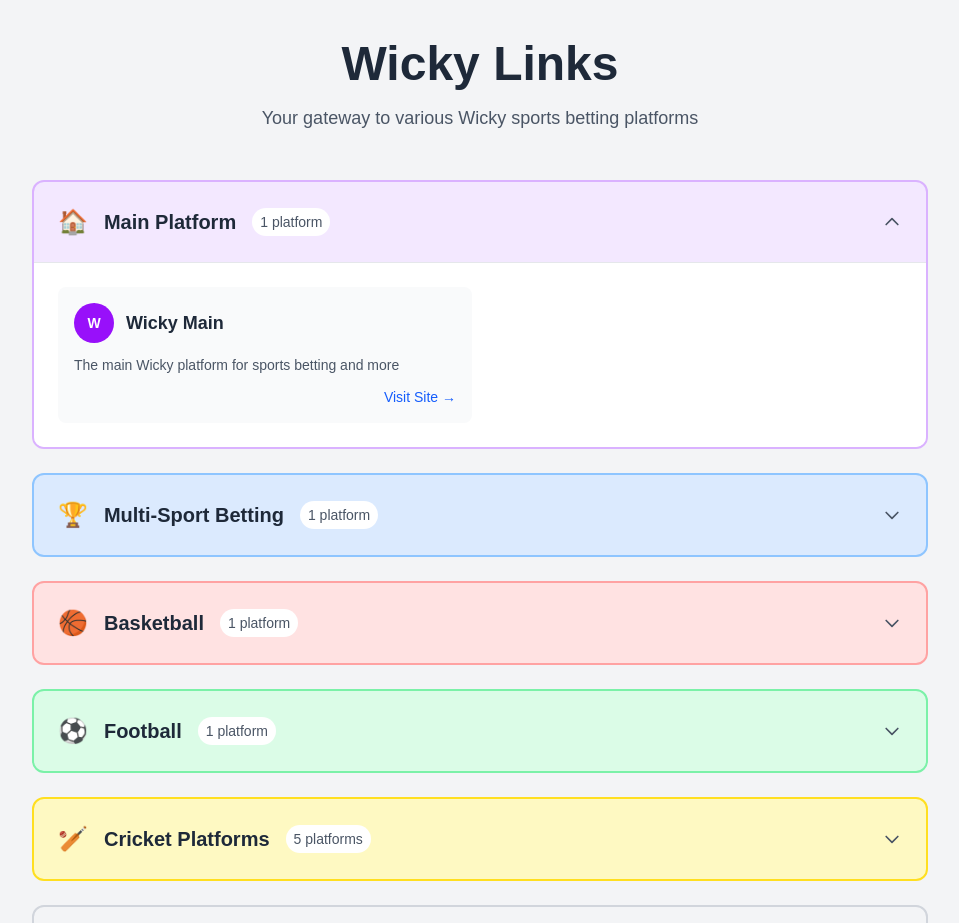
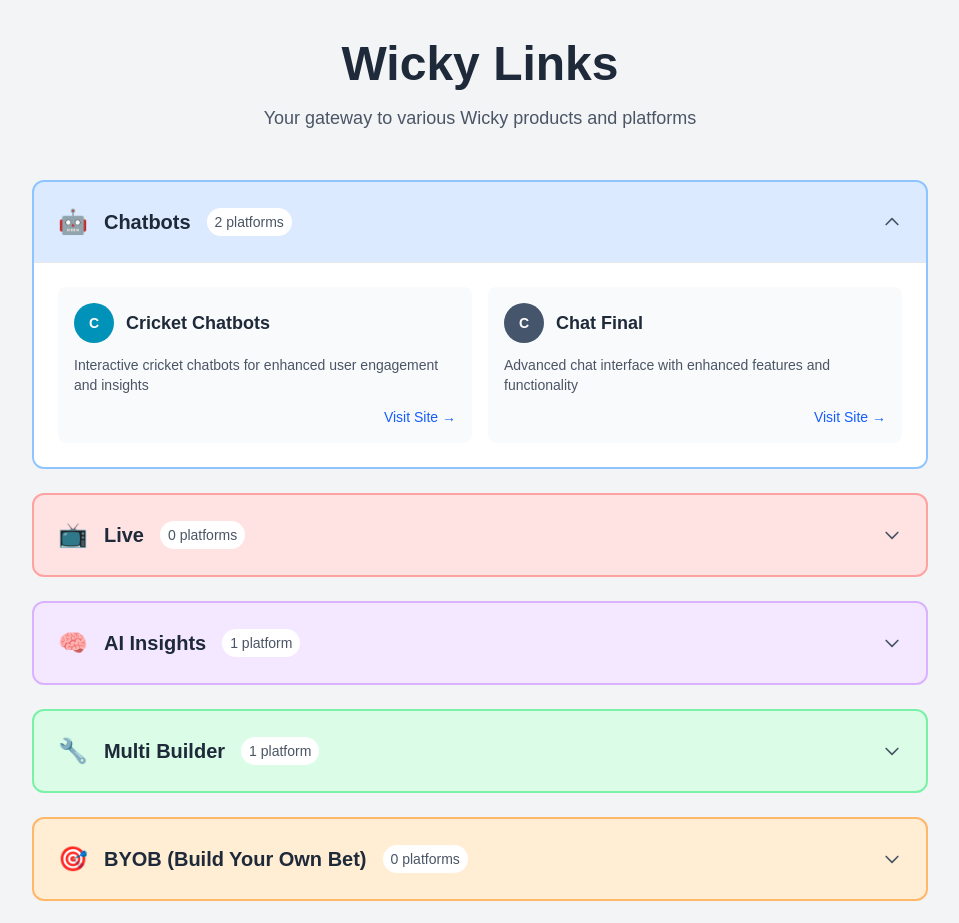
Before and after one commit to wickyaf123/wicky_links, a Next.js app: page / in a window 1280 px wide. Shown: the top 923 px of the page, without its empty margins (160-1119 px from the left). Built offline with nearby package versions, Linux system fonts and the light colour scheme.

Commit message:
Reorganize links into product-based categories: Chatbots, Live, AI Insights, Multi Builder, BYOB, Content Generator, Teams, and Miscellaneous

```diff
--- a/src/app/page.tsx
+++ b/src/app/page.tsx
@@ -3,7 +3,7 @@
 import { useState } from 'react';
 
 export default function Home() {
-  const [openCategories, setOpenCategories] = useState<string[]>(['main']);
+  const [openCategories, setOpenCategories] = useState<string[]>(['chatbots']);
 
   const toggleCategory = (categoryId: string) => {
     setOpenCategories(prev =>
@@ -15,26 +15,55 @@ export default function Home() {
 
   const categories = [
     {
-      id: 'main',
-      title: 'Main Platform',
-      icon: '🏠',
+      id: 'chatbots',
+      title: 'Chatbots',
+      icon: '🤖',
+      color: 'bg-blue-100 dark:bg-blue-900/30',
+      borderColor: 'border-blue-300 dark:border-blue-700',
+      links: [
+        {
+          name: "Cricket Chatbots",
+          url: "https://chatbots-cric-hor-frontend.vercel.app/",
+          description: "Interactive cricket chatbots for enhanced user engagement and insights",
+          color: "bg-cyan-600",
+        },
+        {
+          name: "Chat Final",
+          url: "https://chatfinalfrontend.vercel.app/",
+          description: "Advanced chat interface with enhanced features and functionality",
+          color: "bg-slate-600",
+        },
+      ]
+    },
+    {
+      id: 'live',
+      title: 'Live',
+      icon: '📺',
+      color: 'bg-red-100 dark:bg-red-900/30',
+      borderColor: 'border-red-300 dark:border-red-700',
+      links: []
+    },
+    {
+      id: 'ai-insights',
+      title: 'AI Insights',
+      icon: '🧠',
       color: 'bg-purple-100 dark:bg-purple-900/30',
       borderColor: 'border-purple-300 dark:border-purple-700',
       links: [
         {
-          name: "Wicky Main",
-          url: "https://wicky-alpha.vercel.app/",
-          description: "The main Wicky platform for sports betting and more",
-          color: "bg-purple-600",
+          name: "Cricket Insights Pro",
+          url: "https://insights-frontend-1.vercel.app/",
+          description: "AI-Powered Match Analytics & Strategy with 6 AI Agents for cricket",
+          color: "bg-teal-600",
         },
       ]
     },
     {
-      id: 'multi-sport',
-      title: 'Multi-Sport Betting',
-      icon: '🏆',
-      color: 'bg-blue-100 dark:bg-blue-900/30',
-      borderColor: 'border-blue-300 dark:border-blue-700',
+      id: 'multi-builder',
+      title: 'Multi Builder',
+      icon: '🔧',
+      color: 'bg-green-100 dark:bg-green-900/30',
+      borderColor: 'border-green-300 dark:border-green-700',
       links: [
         {
           name: "Multi Builder",
@@ -45,42 +74,54 @@ export default function Home() {
       ]
     },
     {
-      id: 'basketball',
-      title: 'Basketball',
-      icon: '🏀',
-      color: 'bg-red-100 dark:bg-red-900/30',
-      borderColor: 'border-red-300 dark:border-red-700',
+      id: 'byob',
+      title: 'BYOB (Build Your Own Bet)',
+      icon: '🎯',
+      color: 'bg-orange-100 dark:bg-orange-900/30',
+      borderColor: 'border-orange-300 dark:border-orange-700',
+      links: []
+    },
+    {
+      id: 'content-generator',
+      title: 'Content Generator',
+      icon: '✍️',
+      color: 'bg-teal-100 dark:bg-teal-900/30',
+      borderColor: 'border-teal-300 dark:border-teal-700',
+      links: []
+    },
+    {
+      id: 'teams',
+      title: 'Teams',
+      icon: '👥',
+      color: 'bg-indigo-100 dark:bg-indigo-900/30',
+      borderColor: 'border-indigo-300 dark:border-indigo-700',
+      links: []
+    },
+    {
+      id: 'miscellaneous',
+      title: 'Miscellaneous',
+      icon: '📦',
+      color: 'bg-gray-100 dark:bg-gray-800/30',
+      borderColor: 'border-gray-300 dark:border-gray-600',
       links: [
+        {
+          name: "Wicky Main",
+          url: "https://wicky-alpha.vercel.app/",
+          description: "The main Wicky platform for sports betting and more",
+          color: "bg-purple-600",
+        },
         {
           name: "NBA",
           url: "https://nba-frontend-woad.vercel.app/",
           description: "NBA betting platform and statistics",
           color: "bg-red-600",
         },
-      ]
-    },
-    {
-      id: 'football',
-      title: 'Football',
-      icon: '⚽',
-      color: 'bg-green-100 dark:bg-green-900/30',
-      borderColor: 'border-green-300 dark:border-green-700',
-      links: [
         {
           name: "Premier League",
           url: "https://epl-frontend-oqbw.vercel.app/",
           description: "Premier League betting assistant with real-time insights",
           color: "bg-green-600",
         },
-      ]
-    },
-    {
-      id: 'cricket',
-      title: 'Cricket Platforms',
-      icon: '🏏',
-      color: 'bg-yellow-100 dark:bg-yellow-900/30',
-      borderColor: 'border-yellow-300 dark:border-yellow-700',
-      links: [
         {
           name: "Fantasy Team Builder",
           url: "https://ipl-fantsay1004-git-main-mayurs-projects-b6048be7.vercel.app/",
@@ -105,33 +146,6 @@ export default function Home() {
           description: "BBL batting analytics with AI-powered insights and statistics",
           color: "bg-pink-600",
         },
-        {
-          name: "Cricket Insights Pro",
-          url: "https://insights-frontend-1.vercel.app/",
-          description: "AI-Powered Match Analytics & Strategy with 6 AI Agents for cricket",
-          color: "bg-teal-600",
-        },
-      ]
-    },
-    {
-      id: 'chat-ai',
-      title: 'Chat & AI Tools',
-      icon: '🤖',
-      color: 'bg-gray-100 dark:bg-gray-800/30',
-      borderColor: 'border-gray-300 dark:border-gray-600',
-      links: [
-        {
-          name: "Cricket Chatbots",
-          url: "https://chatbots-cric-hor-frontend.vercel.app/",
-          description: "Interactive cricket chatbots for enhanced user engagement and insights",
-          color: "bg-cyan-600",
-        },
-        {
-          name: "Chat Final",
-          url: "https://chatfinalfrontend.vercel.app/",
-          description: "Advanced chat interface with enhanced features and functionality",
-          color: "bg-slate-600",
-        },
       ]
     },
   ];
@@ -144,7 +158,7 @@ export default function Home() {
             Wicky Links
           </h1>
           <p className="text-lg text-gray-600 dark:text-gray-300">
-            Your gateway to various Wicky sports betting platforms
+            Your gateway to various Wicky products and platforms
           </p>
         </header>
 
@@ -175,6 +189,7 @@ export default function Home() {
               {/* Category Content */}
               {openCategories.includes(category.id) && (
                 <div className="border-t border-gray-200 dark:border-gray-600 bg-white dark:bg-gray-800 p-6">
+                  {category.links.length > 0 ? (
                     <div className="grid gap-4 md:grid-cols-2">
                       {category.links.map((link, index) => (
                         <a
@@ -201,6 +216,13 @@ export default function Home() {
                         </a>
                       ))}
                     </div>
+                  ) : (
+                    <div className="text-center py-8">
+                      <p className="text-gray-500 dark:text-gray-400 text-sm">
+                        No platforms available in this category yet.
+                      </p>
+                    </div>
+                  )}
                 </div>
               )}
             </div>
```
Lines whose indentation alone changed are shown as unchanged.
